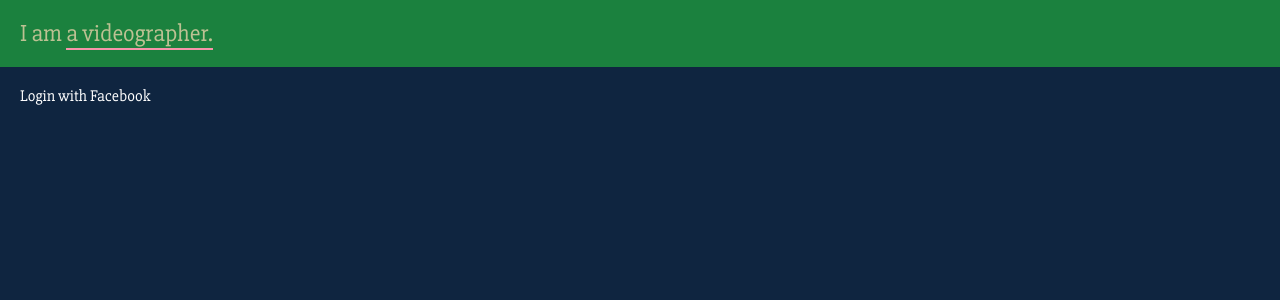
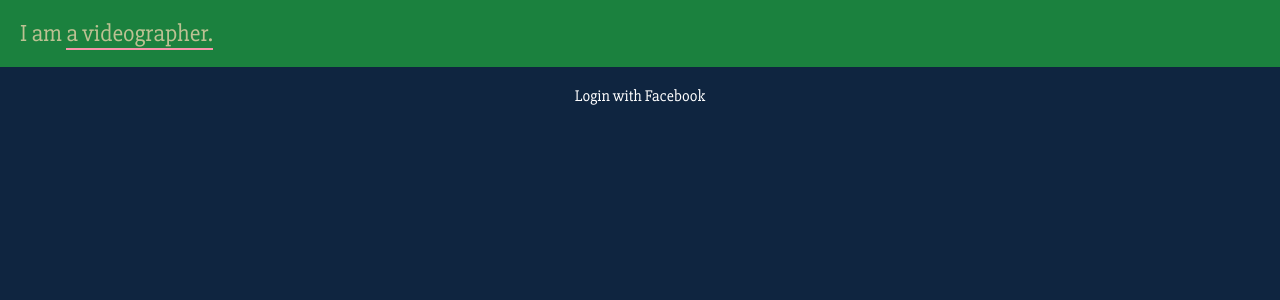
Before and after one commit to shisaq/udacity_fsnd_item_catalog, a Flask app: page /login in a window 1280 px wide. Shown: the part 77-377 px from the top of the page. Run offline with Flask 2, Linux system fonts and the light colour scheme; some libraries are stand-ins or nearby versions.

Commit message:
css: finish login.html css work

```diff
--- a/application.py
+++ b/application.py
@@ -108,14 +108,12 @@ def gconnect():
     login_session['user_id'] = user_id
 
     output = ''
-    output += '<h1>Welcome, '
+    output += '<h2>Welcome, '
     output += login_session['username']
-    output += '!</h1>'
-    output += '<img src="'
+    output += '!</h2>'
+    output += '<img class="avatar" src="'
     output += login_session['picture']
-    output += '" style="width: 300px; height: 300px;'
-    output += 'border-radius: 150px; -webkit-border-radius: 150px;'
-    output += '-moz-border-radius: 150px;">'
+    output += '">'
     flash("You've logged in as %s" % login_session['username'])
     return output
 
@@ -166,13 +164,12 @@ def fbconnect():
     login_session['user_id'] = user_id
 
     output = ''
-    output += '<h1>Welcome, '
+    output += '<h2>Welcome, '
     output += login_session['username']
-    output += '!</h1>'
-    output += '<img src="'
+    output += '!</h2>'
+    output += '<img class="avatar" src="'
     output += login_session['picture']
-    output += '" style="width: 300px; height: 300px; border-radius: 150px;'
-    output += '-webkit-border-radius: 150px; -moz-border-radius: 150px;">'
+    output += '">'
     flash("You've logged in as %s" % login_session['username'])
     return output
 
--- a/static/css/style.css
+++ b/static/css/style.css
@@ -122,6 +122,24 @@ li {
     margin-bottom: 20px;
 }
 
+/* login page */
+.login_buttons {
+    display: flex;
+    justify-content: center;
+}
+
+#result {
+    text-align: center;
+}
+
+.avatar {
+    width: 150px;
+    height: 150px;
+    border-radius: 75px;
+    -webkit-border-radius: 75px;
+    -moz-border-radius: 75px;
+}
+
 /* ---- particles.js container ---- */
 #particles-js{
     width: 100%;
--- a/templates/login.html
+++ b/templates/login.html
@@ -1,5 +1,5 @@
 {% include 'header.html' %}
-
+<section class="login_buttons">
 <!-- GOOGLE PLUS SIGN IN-->
 <div id="signInButton">
   <span class="g-signin"
@@ -28,7 +28,7 @@ function signInCallback(authResult) {
       success: function(result) {
         // Handle or verify the server response if necessary.
         if (result) {
-          $('#result').html('Login Successful!</br>'+ result + '</br>Redirecting...')
+          $('#result').html('Login Successful!</br></br>'+ result + '</br></br>Redirecting...')
          setTimeout(function() {
           window.location.href = "/";
          }, 4000);
@@ -79,7 +79,7 @@ function signInCallback(authResult) {
       success: function(result) {
         // Handle or verify the server response if necessary.
         if (result) {
-          $('#result').html('Login Successful!</br>'+ result + '</br>Redirecting...')
+          $('#result').html('Login Successful!</br></br>'+ result + '</br></br>Redirecting...')
          setTimeout(function() {
           window.location.href = "/";
          }, 4000);
@@ -93,10 +93,11 @@ function signInCallback(authResult) {
   }
 </script>
 
-<fb:login-button scope="public_profile,email" onlogin="sendTokenToServer();">
+<fb:login-button scope="public_profile,email" onlogin="sendTokenToServer();" id="fb_login_button">
   <a href='javascript:sendTokenToServer()'>Login with Facebook</a>
 </fb:login-button>
 <!--END FACEBOOK SIGN IN -->
+</section>
 <div id="result"></div>
 
 {% include 'footer.html' %}
```
